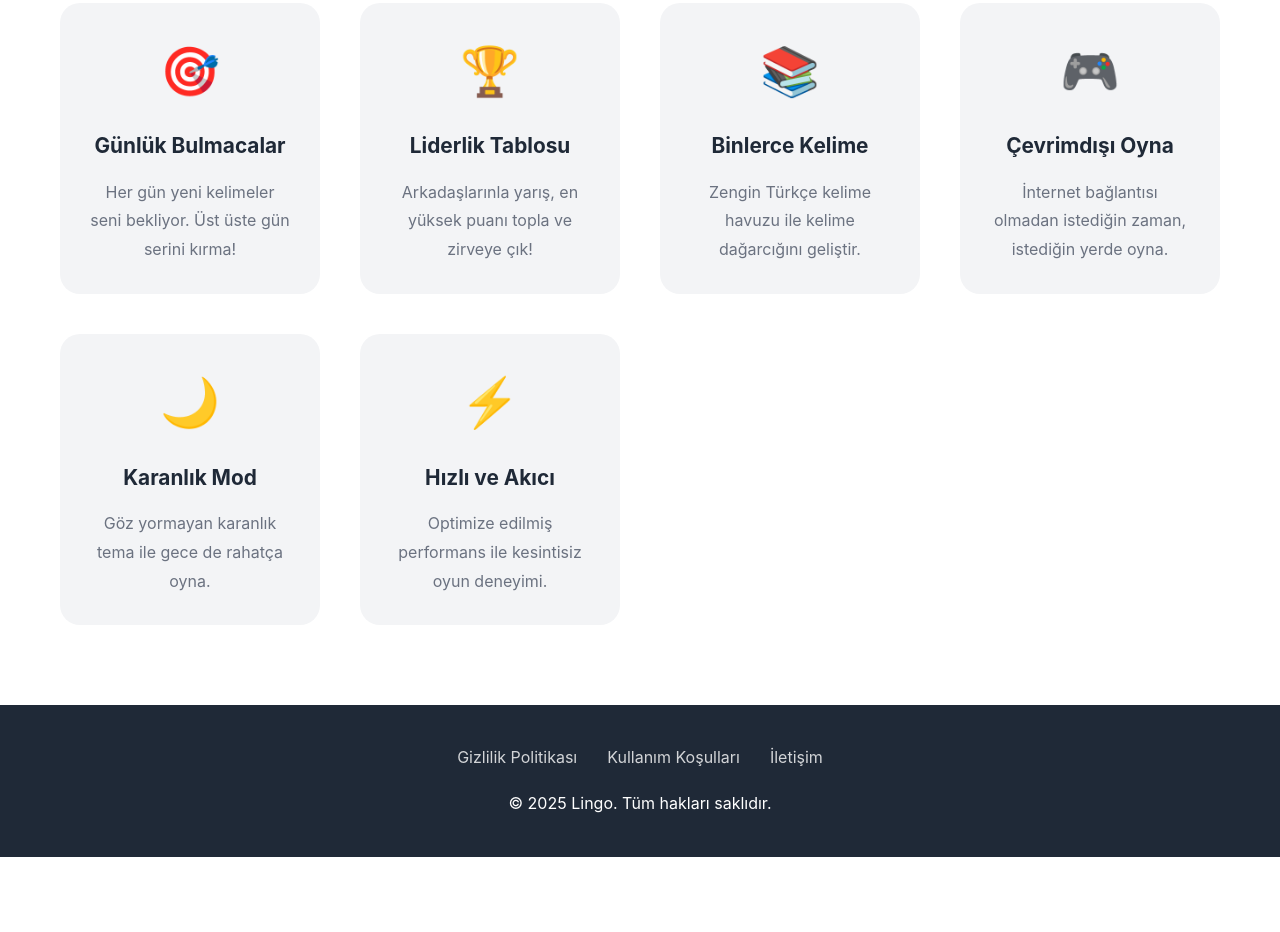
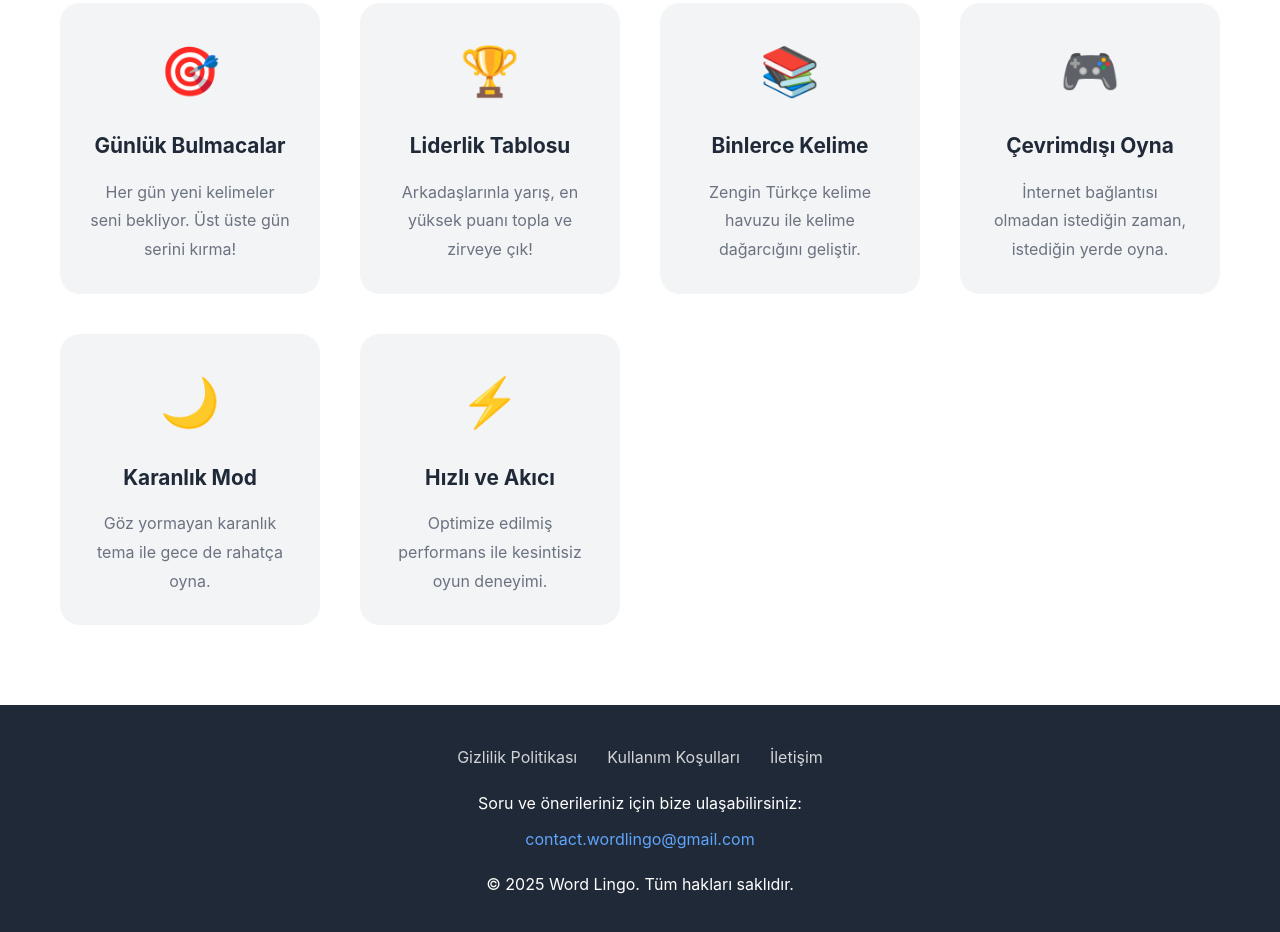
Before and after one commit to ToyZeynep/Lingo-website, a plain HTML site: page index.html in a window 1280 px wide. Shown: the part 1126-2058 px from the top of the page. Before the commit the page ends 1983 px from the top, so only its background shows below. Drawn offline with Linux system fonts and the light colour scheme.

Commit message:
Update index.html

```diff
--- a/index.html
+++ b/index.html
@@ -427,9 +427,11 @@
             <div class="footer-links">
                 <a href="#">Gizlilik Politikası</a>
                 <a href="#">Kullanım Koşulları</a>
-                <a href="mailto:destek@lingo.com">İletişim</a>
+                <a href="mailto:contact.wordlingo@gmail.com">İletişim</a>
             </div>
-            <p>&copy; 2025 Lingo. Tüm hakları saklıdır.</p>
+            <p style="margin-bottom: 10px;">Soru ve önerileriniz için bize ulaşabilirsiniz:</p>
+            <p style="margin-bottom: 20px;"><a href="mailto:contact.wordlingo@gmail.com" style="color: #60a5fa; text-decoration: none;">contact.wordlingo@gmail.com</a></p>
+            <p>&copy; 2025 Word Lingo. Tüm hakları saklıdır.</p>
         </div>
     </footer>
 
```
